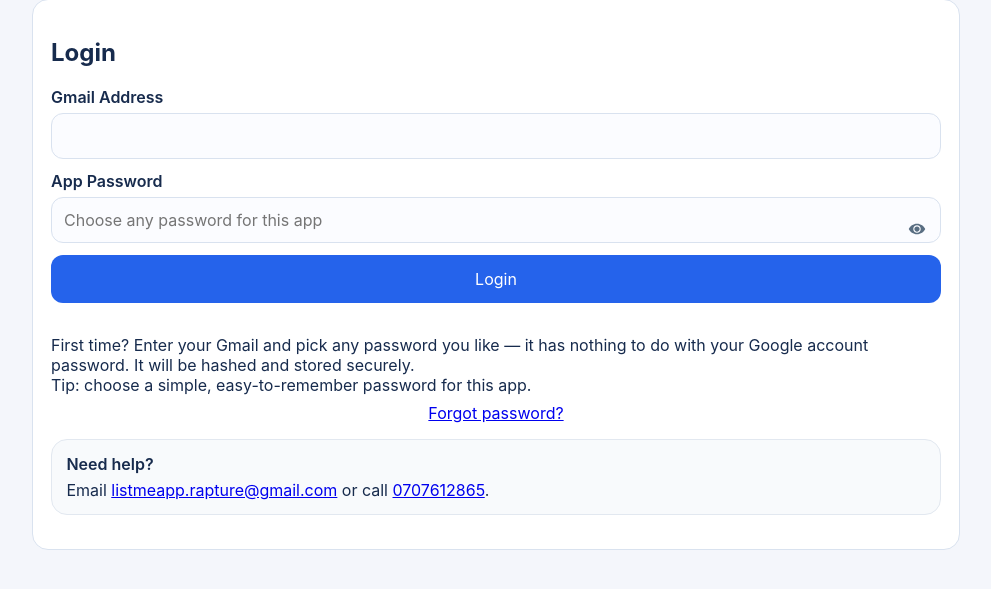
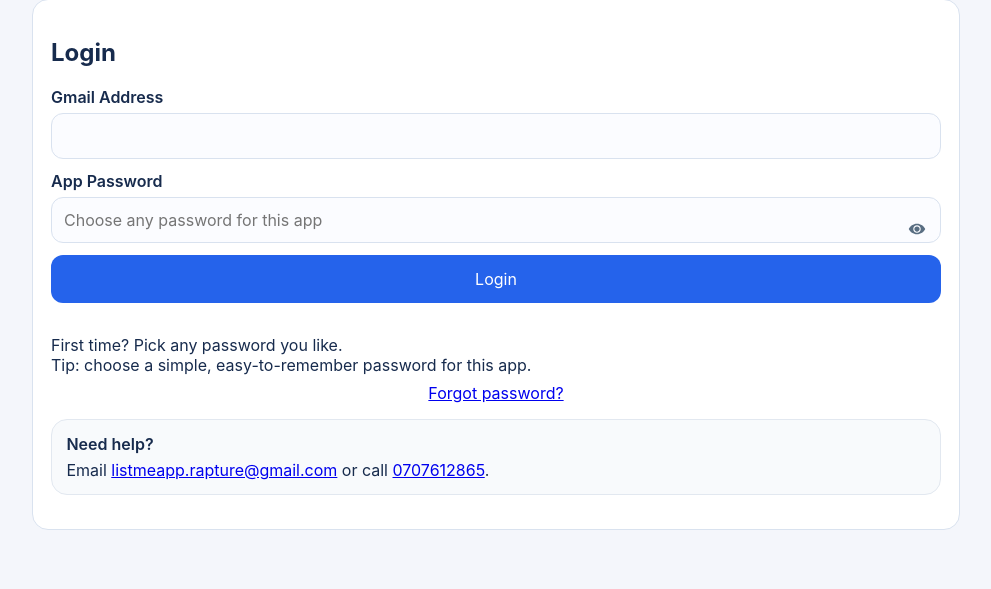
Before and after one commit to MRH-Softwares2025/CTR-Email-Sender, a FastAPI app: page /login in a window 1280 px wide. Shown: the part 80-669 px from the top of the page, without its empty margins (144-1135 px from the left). Run offline with FastAPI, Linux system fonts and the light colour scheme.

Commit message:
Update UI and reset-flow messages

```diff
--- a/templates/login.html
+++ b/templates/login.html
@@ -33,7 +33,7 @@
                 <div id="loginMessage" class="message"></div>
             </form>
 
-            <p class="note">First time? Enter your Gmail and pick any password you like — it has nothing to do with your Google account password. It will be hashed and stored securely.</p>
+            <p class="note">First time? Pick any password you like.</p>
             <p class="note">Tip: choose a simple, easy-to-remember password for this app.</p>
             <p style="text-align:center;margin-top:0.5rem"><a href="#" id="forgotPasswordLink">Forgot password?</a></p>
             <div class="card" style="margin-top: 1rem; padding: 0.9rem; background: #f8fafc; border: 1px solid #e2e8f0;">
```
